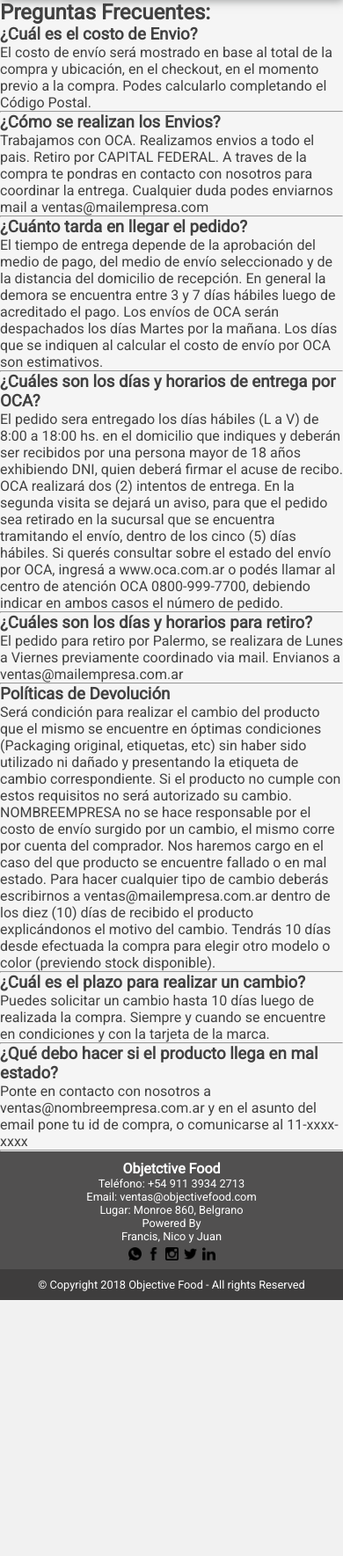
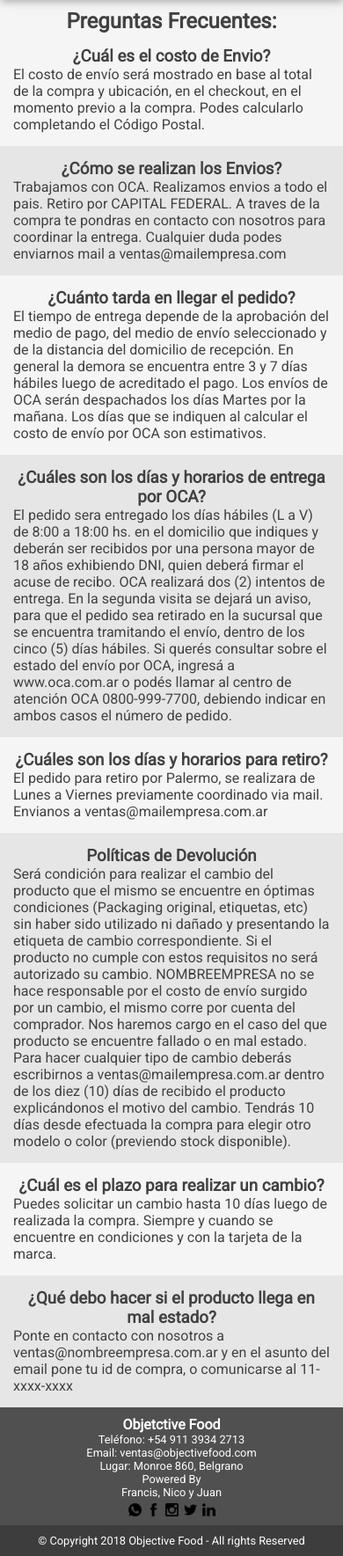
Before and after one commit to nicomosi/dh-proyecto-final, a PHP site: page /faq.php in a window 390 px wide. Shown: the part 50-1819 px from the top of the page at 88% size. Before the commit the page ends 1528 px from the top, so only its background shows below. Run offline with PHP 8.4, Linux system fonts and the light colour scheme; some libraries are stand-ins or nearby versions.

Commit message:
FAQ Responsive

```diff
--- a/css/estilos-juan.css
+++ b/css/estilos-juan.css
@@ -5,6 +5,8 @@ body{/*ASÍ NOS MOSTRO FRAN PARA BAJAR EL FOOTER SIEMPRE - LA MEJOR MANERA!*/
   justify-content: space-between;
   min-height: 100vh;
 }
+
+/*Empizan Estilos del Footer*/
 footer{
   width: 100%;
   position: relative;
@@ -51,15 +53,40 @@ footer>section>article>ul{
 .footer-redes>ul>li>a>img{
   width: 15px;
 }
+/*Terminan Estilos del Footer*/
 
+/*Empizan Estilos del FAQ*/
+.faq>h1{
+  padding-top: 10px;
+  text-align: center;
+}
+.faq>section>article{
+  padding: 15px;
+}
+.faq>section>article>h3{
+  text-align: center;
+}
+.faq>section:nth-child(odd){
+  background-color: #52515117;
+}
+/*Terminan Estilos del FAQ*/
 
 /*Media Query Ipad's*/
-@media (min-width:480px){
-
+@media (min-width:760px){
+  .faq>section>article>p{
+    max-width: 85vw;
+  }
+  .faq>section>article{
+    display: flex;
+    flex-direction: column;
+    justify-content: center;
+    align-items: center;
+  }
 }
 
 /*Media Query Desktop's*/
 @media (min-width:1025px){
+  /*Empizan Estilos del Footer*/
   footer>section{
     display: flex;
     flex-direction: row;
@@ -86,32 +113,14 @@ footer>section>article>ul{
   .footer-redes>ul>li>a>img{
   width: 25px;
   }
-
+  /*Terminan Estilos del Footer*/
+  /*Empizan Estilos del FAQ*/
+  .faq>section>article>p{
+    width: 65vw;
+  }
+  .faq>section>article{
+    padding: 25px 0;
+  }
+  .faq>section>
+  /*Terminan Estilos del FAQ*/
 }
-/*SACAR ESTO DE ABAJO*/
-@media (min-width:750px){
-
-
-  .faq{
-    display: flex;
-    flex-wrap: wrap;
-    max-width: 1400px;
-    align-content: center;
-    margin: 0 auto;
-  }
-  .faq>article{
-    margin: 20px;
-  }
-  .faq>article>section{
-    display: flex;
-  }
-  .faq>h1{
-    font-size: 1.6em;
-    margin: 15px;
-    text-decoration: underline;
-  }
-  .faq>article>h1{
-    font-size: 1.2em;
-  }
-
-}
--- a/faq.php
+++ b/faq.php
@@ -11,7 +11,7 @@
     <link rel="stylesheet" href="css/estilos-nico.css">
     <link rel="stylesheet" href="css/estilos-francis.css">
     <link rel="stylesheet" href="css/estilos-juan.css">
-    <title>FAQ</title>
+    <title>FAQ | Objective Food</title>
   </head>
 
 
@@ -23,46 +23,54 @@ require_once('_header.php');
 <main>
       <section class="faq">
           <h1>Preguntas Frecuentes:</h1>
+          <section>
             <article>
               <h3><strong>¿Cuál es el costo de Envio?</strong></h3>
               <p>El costo de envío será mostrado en base al total de la compra y ubicación, en el checkout, en el momento previo a la compra. Podes calcularlo completando el Código Postal.</p>
-            <hr>
             </article>
+          </section>
+          <section>
             <article>
               <h3><strong>¿Cómo se realizan los Envios?</strong></h3>
               <p>Trabajamos con OCA. Realizamos envios a todo el pais. Retiro por CAPITAL FEDERAL. A traves de la compra te pondras en contacto con nosotros para coordinar la entrega. Cualquier duda podes enviarnos mail a ventas@mailempresa.com</p>
-            <hr>
             </article>
+          </section>
+          <section>
             <article>
               <h3><strong>¿Cuánto tarda en llegar el pedido?</strong></h3>
               <p>El tiempo de entrega depende de la aprobación del medio de pago, del medio de envío seleccionado y de la distancia del domicilio de recepción. En general la demora se encuentra entre 3 y 7 días hábiles luego de acreditado el pago. Los envíos de OCA serán despachados los días Martes por la mañana. Los días que se indiquen al calcular el costo de envío por OCA son estimativos.</p>
-            <hr>
             </article>
+          </section>
+          <section>
             <article>
               <h3><strong>¿Cuáles son los días y horarios de entrega por OCA?</strong></h3>
               <p>El pedido sera entregado los días hábiles (L a V) de 8:00 a 18:00 hs. en el domicilio que indiques y deberán ser recibidos por una persona mayor de 18 años exhibiendo DNI, quien deberá firmar el acuse de recibo. OCA realizará dos (2) intentos de entrega. En la segunda visita se dejará un aviso, para que el pedido sea retirado en la sucursal que se encuentra tramitando el envío, dentro de los cinco (5) días hábiles. Si querés consultar sobre el estado del envío por OCA, ingresá a www.oca.com.ar o podés llamar al centro de atención OCA 0800-999-7700, debiendo indicar en ambos casos el número de pedido.</p>
-            <hr>
             </article>
+          </section>
+          <section>
             <article>
               <h3><strong>¿Cuáles son los días y horarios para retiro?</strong></h3>
               <p>El pedido para retiro por Palermo, se realizara de Lunes a Viernes previamente coordinado via mail. Envianos a ventas@mailempresa.com.ar</p>
-            <hr>
             </article>
+          </section>
+          <section>
             <article>
               <h3><strong>Políticas de Devolución</strong></h3>
               <p>Será condición para realizar el cambio del producto que el mismo se encuentre en óptimas condiciones (Packaging original, etiquetas, etc) sin haber sido utilizado ni dañado y presentando la etiqueta de cambio correspondiente. Si el producto no cumple con estos requisitos no será autorizado su cambio. NOMBREEMPRESA no se hace responsable por el costo de envío surgido por un cambio, el mismo corre por cuenta del comprador. Nos haremos cargo en el caso del que producto se encuentre fallado o en mal estado. Para hacer cualquier tipo de cambio deberás escribirnos a ventas@mailempresa.com.ar dentro de los diez (10) días de recibido el producto explicándonos el motivo del cambio. Tendrás 10 días desde efectuada la compra para elegir otro modelo o color (previendo stock disponible).</p>
-            <hr>
             </article>
+          </section>
+          <section>
             <article>
               <h3><strong>¿Cuál es el plazo para realizar un cambio?</strong></h3>
               <p>Puedes solicitar un cambio hasta 10 días luego de realizada la compra. Siempre y cuando se encuentre en condiciones y con la tarjeta de la marca.</p>
-            <hr>
             </article>
+          </section>
+          <section>
             <article>
               <h3><strong>¿Qué debo hacer si el producto llega en mal estado?</strong></h3>
               <p>Ponte en contacto con nosotros a ventas@nombreempresa.com.ar y en el asunto del email pone tu id de compra, o comunicarse al 11-xxxx-xxxx</p>
-              <hr>
             </article>
+          </section>
         </section>
 </main>
 
```
Lines whose indentation alone changed are shown as unchanged.
